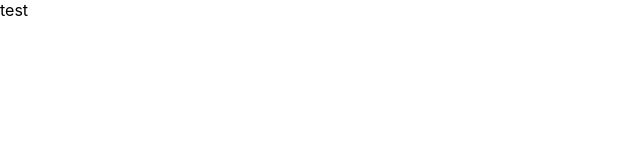
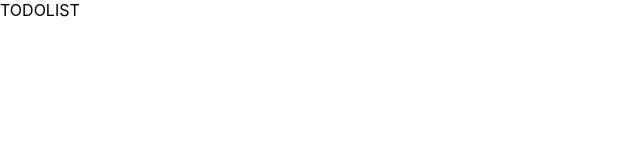
Before and after one commit to Hyacinth-zgy/redux-remo, a React (Create React App) app in the folder my-app/: page / in a window 1280 px wide. Shown: the top 160 px of the page, without its empty margins (0-640 px from the left). Built offline with nearby package versions, Linux system fonts and the light colour scheme.

Commit message:
创建todolist组件

```diff
--- /dev/null
+++ b/my-app/src/component/TodoList.tsx
@@ -0,0 +1,5 @@
+export default function TodoList() {
+  return <div>
+    TODOLIST
+  </div>
+}
--- a/my-app/src/index.tsx
+++ b/my-app/src/index.tsx
@@ -2,10 +2,11 @@ import React from 'react';
 import ReactDOM from 'react-dom';
 import './index.css';
 import reportWebVitals from './reportWebVitals';
+import ToDoList from './component/TodoList';
 
 ReactDOM.render(
   <React.StrictMode>
-    test
+    <ToDoList />
   </React.StrictMode>,
   document.getElementById('root')
 );
```
